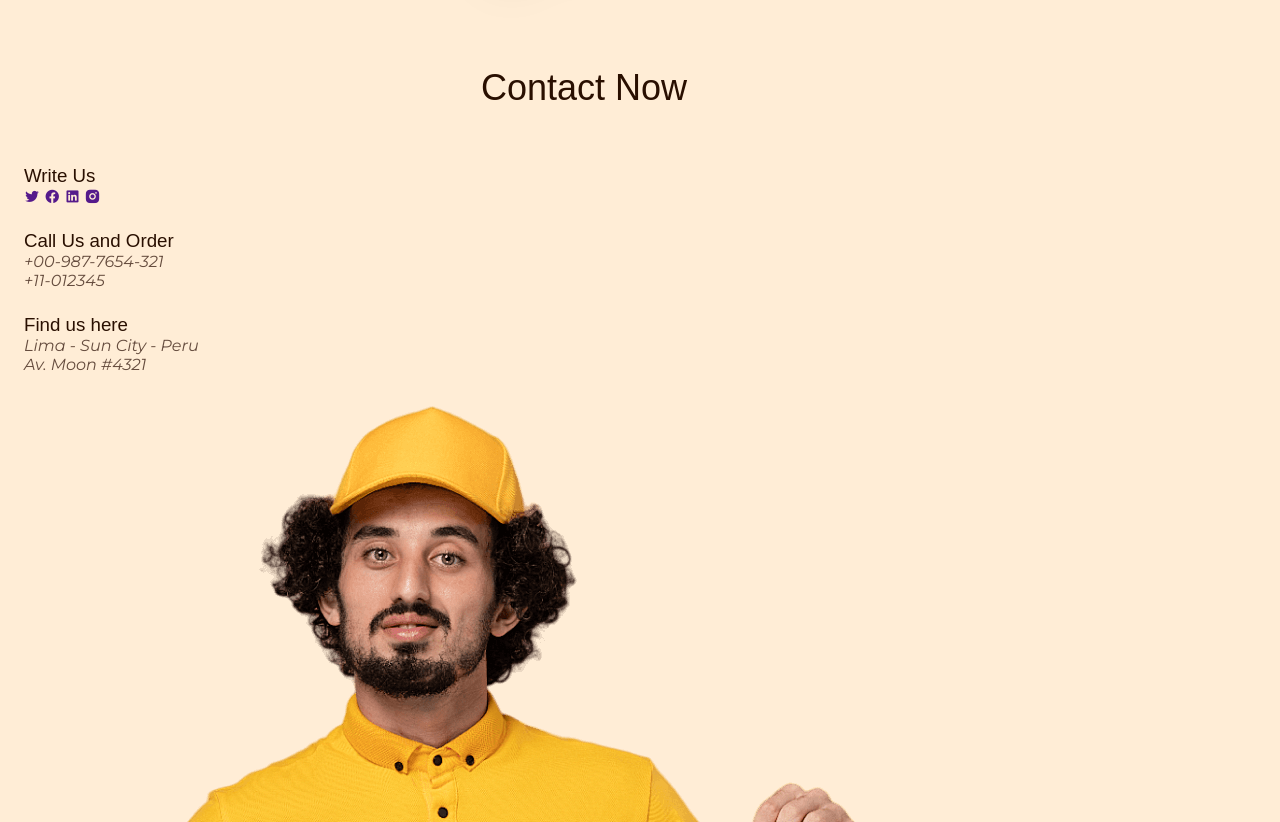
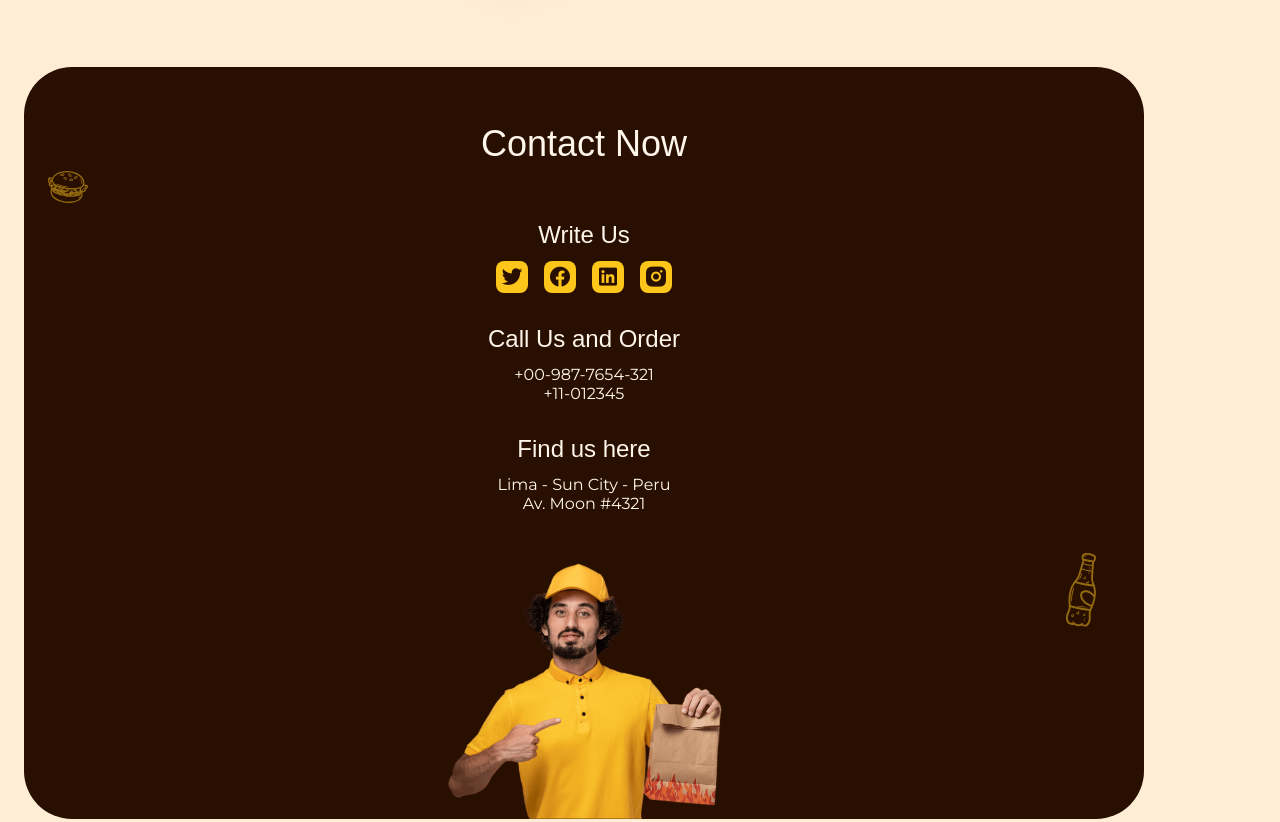
Before and after one commit to SrjAdhikari/Burger-Theme-Website, a plain HTML site: page index.html in a window 1280 px wide. Shown: the part 2880-3702 px from the top of the page. Drawn offline with nearby package versions, Linux system fonts and the light colour scheme; a script that the page names is missing; a web font is replaced by a local one.

Commit message:
Add CSS styles for Contact section layout and design

```diff
--- a/CSS/style.css
+++ b/CSS/style.css
@@ -510,3 +510,86 @@ img {
     justify-self: center;
     filter: var(--shadow-big-img);
 }
+
+
+/******************* CONTACT *******************/
+.contact__container  {
+    position: relative;
+    background-color: var(--second-color);
+    padding-top: 3.5rem;
+    border-radius: 3rem;
+    overflow: hidden;
+}
+
+.contact__content {
+    row-gap: 3rem;
+}
+
+.contact__container .section__title,
+.contact__title,
+.contact__info {
+    color: var(--white-color);
+}
+
+.contact__data {
+    text-align: center;
+    row-gap: 2rem;
+}
+
+.contact__title {
+    font-size: var(--h2-font-size);
+    margin-bottom: 0.75rem;
+}
+
+.contact__social {
+    display: flex;
+    justify-content: center;
+    gap: 1rem;
+}
+
+.contact__social a {
+    width: 32px;
+    height: 32px;
+    background-color: var(--first-color);
+    color: var(--second-color);
+    font-size: 1.5rem;
+    border-radius: 0.5rem;
+    transition: transform .4s;
+
+    display: grid;
+    place-items: center;
+}
+
+.contact__social a:hover  {
+    transform: translateY(-0.25rem);
+}
+
+.contact__info  {
+    font-style: normal;
+}
+
+.contact__image {
+    justify-self: center;
+}
+
+.contact__img {
+    width: 280px;
+}
+
+.contact__sticker-1,
+.contact__sticker-2 {
+    position: absolute;
+    opacity: 0.5;
+}
+
+.contact__sticker-1 {
+    width: 40px;
+    top: 6.5rem;
+    left: 1.5rem;
+}
+
+.contact__sticker-2 {
+    width: 30px;
+    right: 3rem;
+    bottom: 12rem;
+}
```
